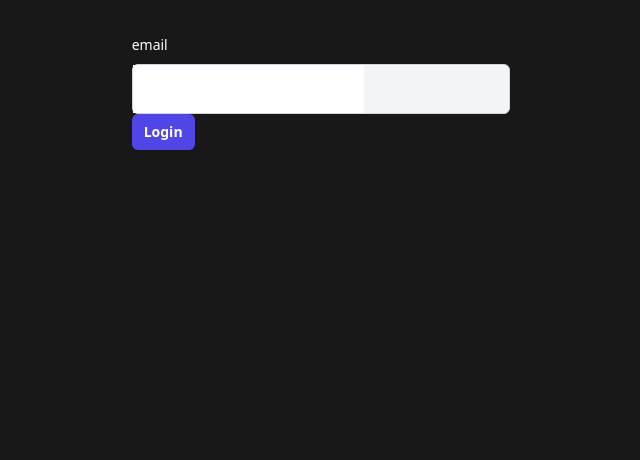
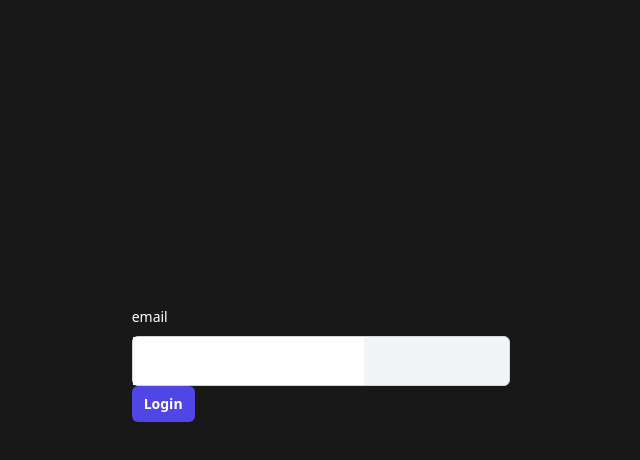
Before and after one commit to kettei-sproutty/scuderia-fe, a Next.js app: page /auth in a window 1280 px wide. Shown: the top 460 px of the page, without its empty margins (319-959 px from the left). Built offline with nearby package versions, Linux system fonts and the light colour scheme.

Commit message:
style(main): test element size

```diff
--- a/app/layout.tsx
+++ b/app/layout.tsx
@@ -48,7 +48,7 @@ const RootLayout = ({ children }: PropsWithChildren): ReactElement => {
   return (
     <html lang="en" className={"bg-background text-white"}>
       <body className={" flex h-screen flex-1  flex-col px-6 py-8 "}>
-        <main className={"h-full"}>{children}</main>
+        <main className={"my-auto h-48"}>{children}</main>
       </body>
     </html>
   );
--- a/app/not-found.tsx
+++ b/app/not-found.tsx
@@ -1,7 +1,10 @@
-import { redirect } from "next/navigation";
+"use client";
+import { useEffect } from "react";
 
 const NotFoundPage = () => {
-  redirect("/coming-soong");
+  useEffect(() => {
+    window.location.replace("https://www.scuderia-fe.com/coming-soon");
+  }, []);
 
   return <></>;
 };
```
